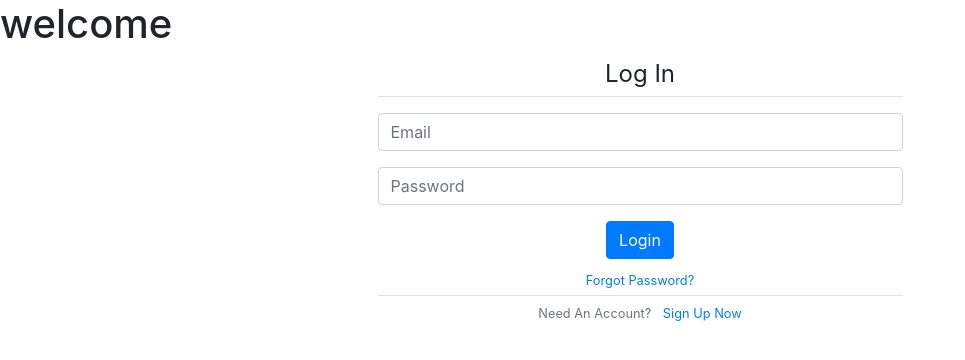
After one commit to kkornel/social-app, a Django app: page /login/ in a window 1280 px wide. The commit adds this page. Shown: the top 360 px of the page, without its empty margins (0-965 px from the left). Run offline with Django 3.2, Linux system fonts and the light colour scheme; some libraries are stand-ins or nearby versions.

Commit message:
Added CustomAuth, Login and backend logic for users

```diff
--- a/social/static/social/main.css
+++ b/social/static/social/main.css
@@ -1,3 +1,3 @@
 body {
-    background-color: red;
+    /* background-color: red; */
 }
--- a/users/admin.py
+++ b/users/admin.py
@@ -2,10 +2,13 @@ import logging
 
 from django import forms
 from django.contrib import admin
+from django.contrib.auth import password_validation
 from django.contrib.auth.admin import UserAdmin as BaseUserAdmin
-from django.contrib.auth.forms import ReadOnlyPasswordHashField
+from django.contrib.auth.forms import (AuthenticationForm, PasswordResetForm,
+                                       ReadOnlyPasswordHashField)
 from django.contrib.auth.models import Group
-from django.core.validators import RegexValidator
+from django.forms.widgets import EmailInput, PasswordInput, TextInput
+from django.utils.safestring import mark_safe
 
 from .models import MyUser
 
@@ -20,6 +23,23 @@ those forms here in admin.py, instead of forms.py.
 logger = logging.getLogger(__name__)
 
 
+class CustomAuthForm(AuthenticationForm):
+    """
+    I don't want to have labels on standrad LoginView such as "Email" or "Password"
+    so I've created new CustomForm and changed those for empty strings.
+    """
+    username = forms.CharField(label='', widget=EmailInput(
+        attrs={'class': 'validate', 'placeholder': 'Email'}))
+    password = forms.CharField(label='', widget=PasswordInput(
+        attrs={'placeholder': 'Password'}))
+
+
+class CustomPasswordResetForm(PasswordResetForm):
+    username = forms.CharField(label='', widget=EmailInput(
+        attrs={'class': 'validate', 'placeholder': 'Email'}))
+    # captcha = ReCa
+
+
 class UserCreationForm(forms.ModelForm):
     """
     A form for creating new users. Includes all the required
@@ -27,13 +47,17 @@ class UserCreationForm(forms.ModelForm):
     """
 
     email = forms.EmailField(label='', widget=forms.EmailInput(
-        attrs={'placeholder': 'Email address'}))
+        attrs={'placeholder': 'Email address'}),
+        error_messages={'unique': mark_safe("Email already in use.  <a href=\"/login/\">Forgot Password?</a>")})
 
     username = forms.CharField(label='', widget=forms.TextInput(
-        attrs={'placeholder': 'Username'}))
+        attrs={'placeholder': 'Username'}),
+        error_messages={'unique': 'Account with this username already exists.'})
 
     password1 = forms.CharField(label='', widget=forms.PasswordInput(
-        attrs={'placeholder': 'Password'}))
+        attrs={'placeholder': 'Password'}),
+        error_messages={'invalid': mark_safe("Email already in use.  <a href=\"/login/\">Forgot Password?</a>")})
+
     password2 = forms.CharField(
         label='', widget=forms.PasswordInput(
             attrs={'placeholder': 'Password confirmation'}))
@@ -48,14 +72,17 @@ class UserCreationForm(forms.ModelForm):
 
         # TODO uncomment!
         # Check that the two password entries match
-        # password1 = self.cleaned_data.get("password1")
+        password1 = self.cleaned_data.get("password1")
         password2 = self.cleaned_data.get("password2")
-        # if password1 and password2 and password1 != password2:
-        #     raise forms.ValidationError("Passwords don't match")
-        # try:
-        #     password_validation.validate_password(password2, self.instance)
-        # except forms.ValidationError as error:
-        #     self.add_error('password1', error)
+        try:
+            password_validation.validate_password(password2, self.instance)
+        except forms.ValidationError as error:
+            # self.add_error('password1', error)
+            self.add_error(
+                'password1',  'Password must contain at least 8 characters.')
+        if password1 and password2 and password1 != password2:
+            raise forms.ValidationError("Passwords do not match.")
+
         return password2
 
     def save(self, commit=True):
--- a/users/models.py
+++ b/users/models.py
@@ -22,11 +22,11 @@ class MyUserManager(BaseUserManager):
 
         user.set_password(password)
         user.save(using=self._db)
-        logger.debug('MyUserManager saved new user.')
+        logger.debug('MyUserManager saved a new user.')
         return user
 
     def create_superuser(self, email, username, password):
-        logger.debug('MyUserManager of superuser called!')
+        logger.debug('MyUserManager of a superuser called.')
         user = self.create_user(
             email,
             password=password,
@@ -34,7 +34,7 @@ class MyUserManager(BaseUserManager):
         )
         user.is_admin = True
         user.save(using=self._db)
-        logger.debug('MyUserManager saved new super user.')
+        logger.debug('MyUserManager saved a new superuser.')
         return user
 
 
--- /dev/null
+++ b/users/templates/users/login.html
@@ -0,0 +1,29 @@
+{% extends 'social/base.html' %}
+{% load crispy_forms_tags %}
+
+
+{% block content %}
+<div class="col-sm-6 offset-sm-3 text-center">
+    <form method="POST">
+        {% csrf_token %}
+        <fieldset class="form-group mb-0">
+            <legend class="border-bottom mb-3 pb-1">Log In</legend>
+            {{ form|crispy }}
+        </fieldset>
+        <div class="form-group mb-2">
+            <button class="btn btn-primary" type="submit">Login</button>
+        </div>
+        <div class="mb-1">
+            <small class="text-muted">
+                <a href="">Forgot Password?</a>
+            </small>
+        </div>
+    </form>
+    <div class="border-top pt-1">
+        <small class="text-muted">
+            Need An Account?
+            <a class="ml-2" href="">Sign Up Now</a>
+        </small>
+    </div>
+</div>
+{% endblock content %}
--- a/users/templates/users/register.html
+++ b/users/templates/users/register.html
@@ -7,14 +7,14 @@
         {% csrf_token %}
         <fieldset class="form-group mb-1">
             <legend class="border-bottom mb-3 pb-1">JoinToday!</legend>
-            {{form|crispy}}
+            {{ form|crispy }}
         </fieldset>
-        <div class="form-group pt-0 mt-0">
+        <div class="form-group">
             <button class="btn btn-primary" type="submit">Sign Up</button>
         </div>
     </form>
     <div class="border-top pt-1">
-        <small class="">
+        <small class="text-muted">
             Already Have An Account?
             <a class="ml-2" href="">Sign In</a>
         </small>
--- a/users/urls.py
+++ b/users/urls.py
@@ -1,8 +1,15 @@
 from django.contrib import admin
+from django.contrib.auth import views as auth_views
 from django.urls import path
 
+from . import admin as users_admin
 from .views import register
 
 urlpatterns = [
     path('register/', register, name='register'),
+    path('login/',
+         auth_views.LoginView.as_view(
+             template_name='users/login.html',
+             authentication_form=users_admin.CustomAuthForm),
+         name='login'),
 ]
```
Also changed, not shown: social_app/settings.py (+10 -0 lines), users/views.py (+20 -6 lines).
